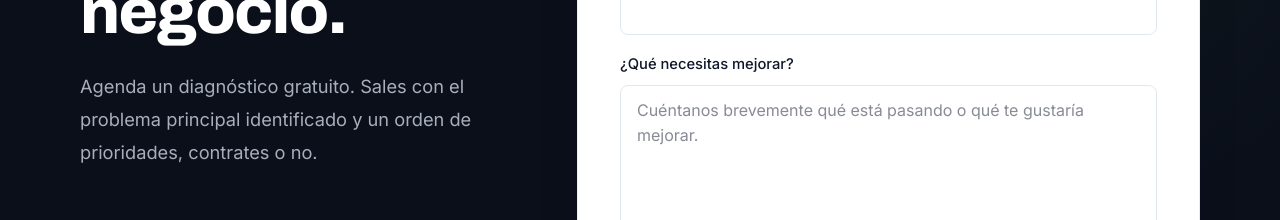
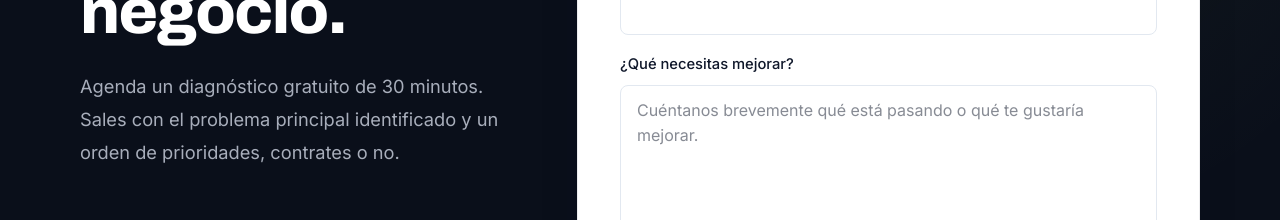
Before and after one commit to socialmarketingscl/socialmarketingchile, a Next.js app: page /contacto in a window 1280 px wide. Shown: the part 320-540 px from the top of the page. Built offline with nearby package versions, Linux system fonts and the light colour scheme; no server answers.

Commit message:
fix: indicar duración del diagnóstico

```diff
--- a/src/app/contacto/ContactoClient.tsx
+++ b/src/app/contacto/ContactoClient.tsx
@@ -661,7 +661,7 @@ export default function ContactoClient() {
               <span className="section-eyebrow">— Contacto</span>
               <h1 className="contact-h1">Conversemos sobre tu negocio.</h1>
               <p className="contact-hero-copy">
-                Agenda un diagnóstico gratuito. Sales con el problema principal identificado y un orden de prioridades, contrates o no.
+                Agenda un diagnóstico gratuito de 30 minutos. Sales con el problema principal identificado y un orden de prioridades, contrates o no.
               </p>
             </Reveal>
 
```
